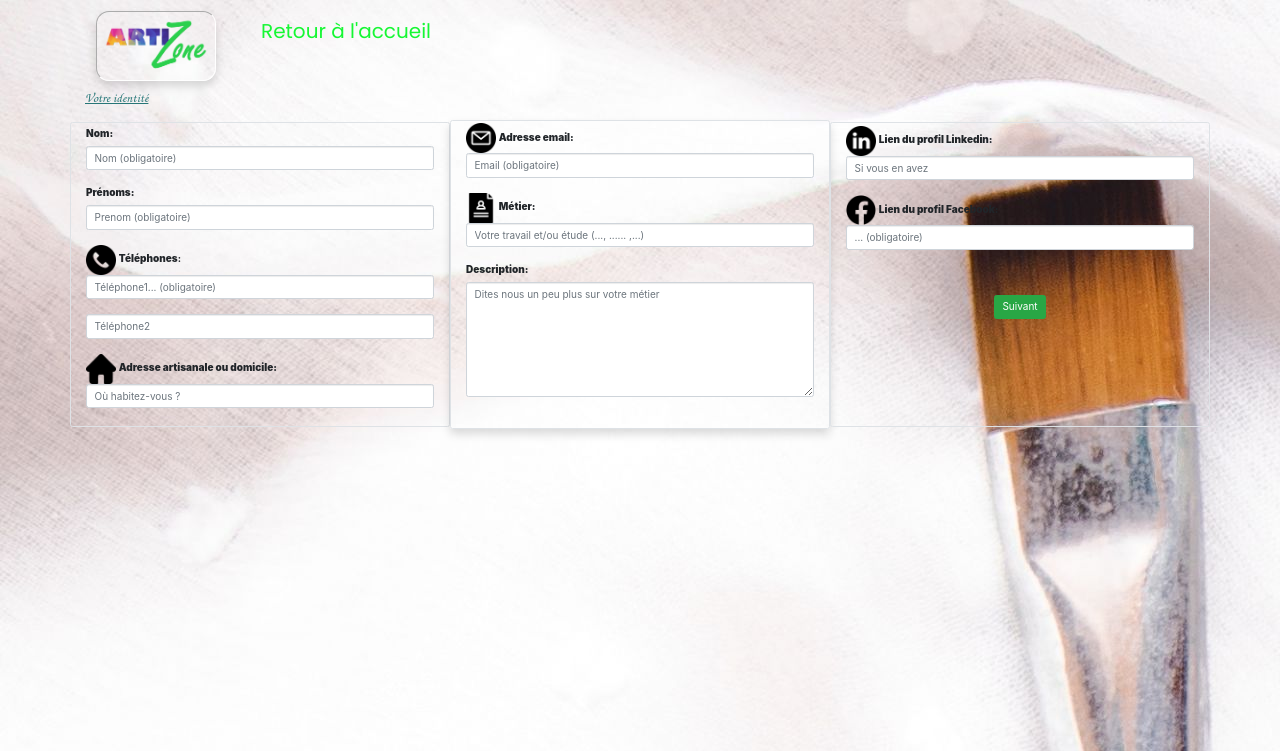
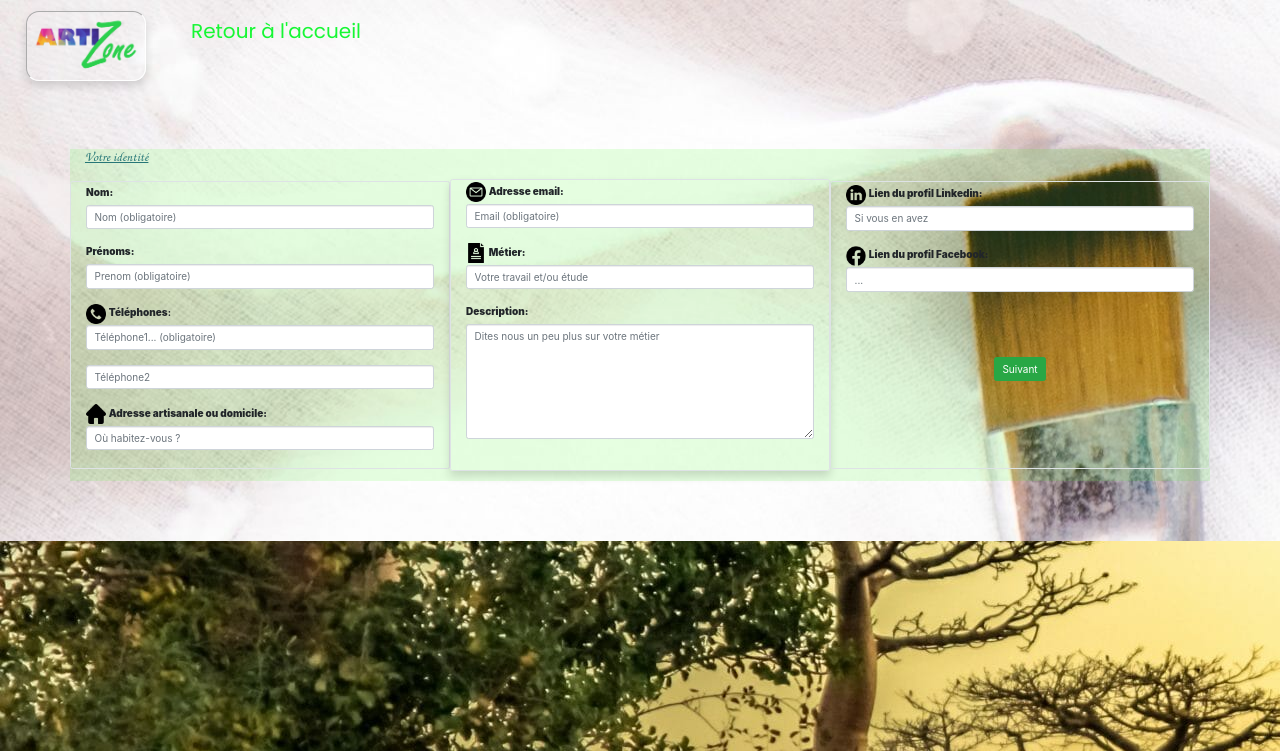
Before and after one commit to artizoneComm-IT/ifm, a PHP site: page /views/info-inscription.php in a window 1280 px wide. Shown: the top 751 px of the page. Run offline with PHP 8.4, Linux system fonts and the light colour scheme; some libraries are stand-ins or nearby versions.

Commit message:
inscription's informations

```diff
--- a/assets/css/info-inscription.css
+++ b/assets/css/info-inscription.css
@@ -0,0 +1,9 @@
+
+section {
+    margin-top: 5%;
+}
+
+.bouton {
+    margin-top: 50px;
+    text-align: center;
+}
--- a/views/includes/header.php
+++ b/views/includes/header.php
@@ -5,14 +5,14 @@
     <meta http-equiv="X-UA-Compatible" content="IE=edge">
     <meta name="viewport" content="width=device-width, initial-scale=1.0">
     <title>Inscription</title>
-    <link rel="shortcut icon" href="../assets/images/logo/logo.ico" type="image/x-icon">
-    <link rel="stylesheet" href="../assets/css/bootstrap.min.css">
-    <link rel="stylesheet" href=".../assets/css/css_additionnels.css">
+    <link rel="shortcut icon" href="../../assets/image/logo/logo.ico" type="image/x-icon">
+    <link rel="stylesheet" href="../../assets/css/bootstrap.min.css">
+    <link rel="stylesheet" href="../../assets/css/css_additionnels.css">
 </head>
 <body >
 <header>
     <div class="couleur_header">
-        <div class="container">
+        <div class="container-fluid">
             <div class="row">
                 <nav class="col navbar navbar-expand-md navbar-dark">
                     <a href="#" class="navbar-brand">
@@ -24,7 +24,7 @@
 					<div id="navbarContent" class="collapse navbar-collapse">
 						<ul class="navbar-nav">
 							<li class="nav-item active">
-								<a href="inscription.php" class="nav-link"> <scan class="accueil"><scan class="accueil" style="color:#15f733; font-size:20px; hover:text-weight:bold"> Retour à l'accueil </scan> </scan></a>
+								<a href="inscription.php" class="nav-link"> <scan class="accueil"><scan class="accueil" style="color:#15f733; font-size:20px;text-decoration:none; hover:text-weight:bold"> Retour à l'accueil </scan> </scan></a>
 							</li>
 						</ul>
 					</div>
--- a/views/info-inscription.php
+++ b/views/info-inscription.php
@@ -11,14 +11,14 @@
     <link href="https://fonts.googleapis.com/css2?family=Poppins:wght@300;400;500;600;700;900&display=swap" rel="stylesheet">
     <link href="https://cdnjs.cloudflare.com/ajax/libs/twitter-bootstrap/3.3.7/css/bootstrap.min.css" rel="stylesheet">
     <link href="https://cdnjs.cloudflare.com/ajax/libs/animate.css/3.6.2/animate.min.css" rel="stylesheet">
-    <link rel="stylesheet" href="assets/css/index.css">
+    <link rel="stylesheet" href="../assets/css/info-inscription.css">
 
 </head>
-<body style="background-image: url('../assets/image/bg/pinceaux.jpg')">
+<div style="background-image: url('../assets/image/bg/pinceaux.jpg')">
 <?php include_once('includes/header.php'); ?>
     <section>
     <form method="post">
-        <div class="container mt-2" id="membre">
+        <div class="container mt-2" id="membre" style="background-color:rgba(43, 255, 6, 0.116)">
         <p class="font-weight-bold">Votre identité</p>
             <div class="row form-group">
 
@@ -66,24 +66,28 @@
                 </div>
 
                 <div class="col-lg-4 col-12 rounded border pt-1 pb-1 mt-1 mb-1 ">
-                    <img src="../assets/images/inscription/linkedin.png" width="30" height="30">
+                    <img src="../assets/image/inscription/linkedin.png" width="20" height="20">
                     <label for="lien_linkedin"><b>Lien du profil Linkedin:</b></label>
                     <input type="url" id="lien_linkedin"
                         placeholder="Si vous en avez  " class="form-control"><br>
 
 
-                    <img src="../assets/images/inscription/facebook.png" width="30" height="30">
+                    <img src="../assets/image/inscription/facebook.png" width="20" height="20">
                     <label for="lien_facebook"><b>Lien du profil Facebook:</b></label>
                     <input type="url" id="lien_facebook"
-                        placeholder="... (obligatoire)" class="form-control"><br>
+                        placeholder="... " class="form-control"><br>
 
-                    <div class="container mt-5 text-center" id="bouttonMembre">
+                    <div class="bouton">
+                        <button type="button" class="btn btn-success"> Suivant </button>
+                    </div>
+
+                    <!-- <div class="container mt-5 text-center" id="bouttonMembre">
                         <div class="row">
                             <div class="col">
                                 <button type="button" class="btn btn-success"> Suivant </button>
                             </div>
                         </div>
-                    </div>
+                    </div> -->
                 </div>
             </div>
         </div>
@@ -91,7 +95,7 @@
 
         <!--------------------------------------------------formation---------------------------------------------------------->
 
-        <div class="container mt-2" id="formation">
+        <div class="container mt-2" id="formation" style="background-color:rgba(43, 255, 6, 0.116)">
         <p class="font-weight-bold">Vos/votre Formation(s):</p>
             <div class="row form-group rounded border-lg shadow text-center">
                 <div class="col-12 col-md-4 pb-1 m-md-3 m-1 ml-md-5 rounded border">
@@ -135,34 +139,34 @@
 
         <!--------------------------------------------------------- Compétence ----------------------------------------------------------->
 
-        <div class="container mt-md-1 mt-1" id="competence">
+        <div class="container mt-md-1 mt-1" id="competence" style="background-color:rgba(43, 255, 6, 0.116)">
             <div class="row">
                 <div class="col-12 col-md-6">
                     <p class="font-weight-bold text-center">Vos Compétences:</p>
                     <div class="row text-center border shadow p-2 rounded">
                         <div class="col-md-2 col-4">
                             <span class="font-weight-bold">Mobile</span><br>
-                            <img src="../assets/images/inscription/mobile.png" width="50" height="50" alt="mobile">
+                            <img src="../assets/image/inscription/mobile.png" width="30" height="30" alt="mobile">
                         </div>
                         <div class="col-md-2 col-4">
                             <span class="font-weight-bold">Laptop</span><br>
-                            <img src="../assets/images/inscription/laptop.png" width="50" height="50" alt="laptop">
+                            <img src="../assets/image/inscription/laptop.png" width="30" height="30" alt="laptop">
                         </div>
                         <div class="col-md-2 col-4">
                             <span class="font-weight-bold">Stylo</span><br>
-                            <img src="../assets/images/inscription/stylo.png" width="50" height="50" alt="stylo">
+                            <img src="../assets/image/inscription/stylo.png" width="30" height="30" alt="stylo">
                         </div>
                         <div class="col-md-2 col-4">
                             <span class="font-weight-bold">Layers</span><br>
-                            <img src="../assets/images/inscription/layers.png" width="50" height="50" alt="layers">
+                            <img src="../assets/image/inscription/layers.png" width="30" height="30" alt="layers">
                         </div>
                         <div class="col-md-2 col-4">
                             <span class="font-weight-bold">Shield</span><br>
-                            <img src="../assets/images/inscription/shield.png" width="50" height="50" alt="shield">
+                            <img src="../assets/image/inscription/shield.png" width="30" height="30" alt="shield">
                         </div>
                         <div class="col-md-2 col-4">
                             <span class="font-weight-bold">Paramètre</span><br>
-                            <img src="../assets/images/inscription/parametre.png" width="50" height="50" alt="paramètre">
+                            <img src="../assets/image/inscription/parametre.png" width="30" height="30" alt="paramètre">
                         </div>
                     </div>
                     <br>
@@ -234,7 +238,7 @@
 
         <!------------------------------------------ experience -------------------------------------->
 
-        <div class="container mt-2" id="experience">
+        <div class="container mt-2" id="experience" style="background-color:rgba(43, 255, 6, 0.116)">
             <p class="font-weight-bold">Expériences:</p>
             <div class="row form-group row text-center shadow rounded mb-3 p-1">
                 <div class="col-12 col-md-4 pb-1 m-md-3 m-1 ml-md-5 rounded border">
@@ -276,7 +280,7 @@
 
         <!---------------------------------- Distinctions ------------------------------------->
 
-        <div class="container mt-2" id="distinction">
+        <div class="container mt-2" id="distinction" style="background-color:rgba(43, 255, 6, 0.116)">
         <p class="font-weight-bold">Évènements distinctifs:</p>
             <div class="row form-group row text-center shadow rounded mb-3 p-1">
                 <div class="col-12 col-md-4 pb-1 m-md-3 m-1 ml-md-5 rounded border">
```
Also changed, not shown: other parts of views/info-inscription.php (+14 -13 lines), assets/css/portfolio.css (added), views/portfolio.php (added).
